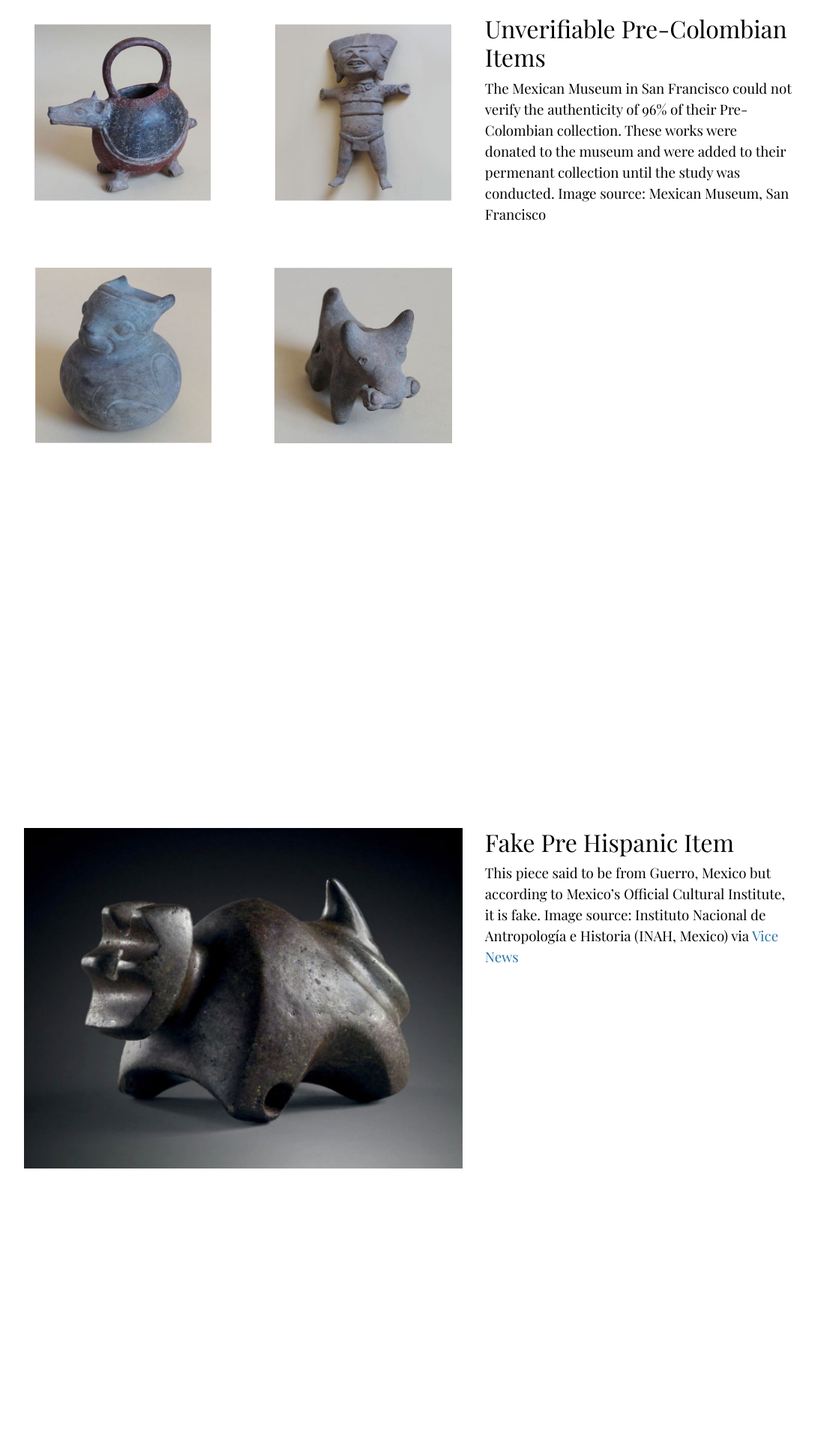
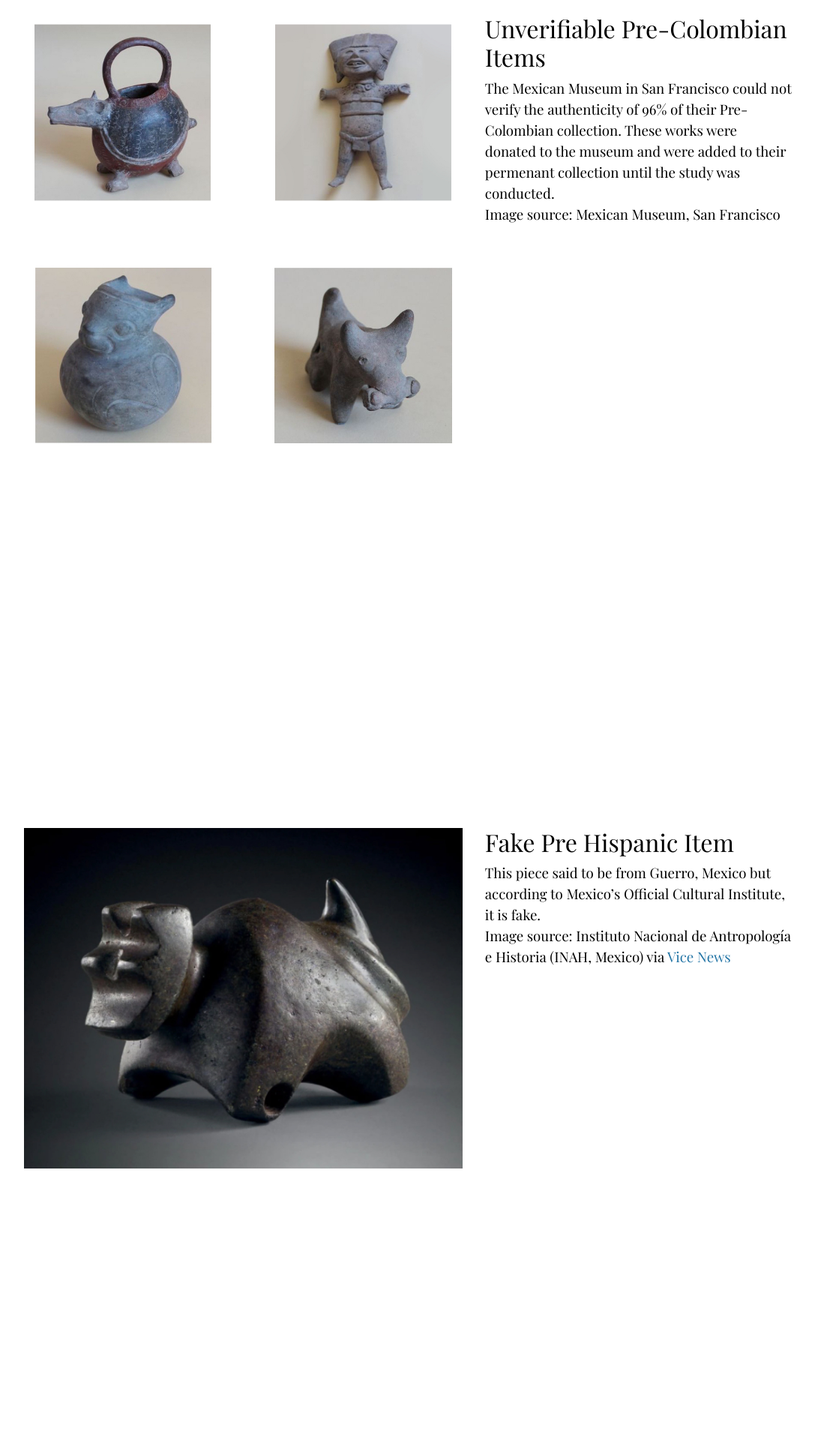
Before and after one commit to camerondurham/camerondurham.github.io, a Jekyll site: the page project/index.html, which Jekyll copies as it is, in a window 1280 px wide. Shown: the part 2941-4861 px from the top of the page at 75% size, without its empty margins (96-1183 px from the left). Built offline with Jekyll 4.4.1, drawn with Linux system fonts in a browser that asks for light colours; some of the changed text lies outside the part shown.

Commit message:
Project update

```diff
--- a/project/index.html
+++ b/project/index.html
@@ -173,6 +173,7 @@
                     96% of their Pre-Colombian collection. These works were donated to the museum
                     and were added to their permenant collection until the study was conducted.
 
+                    <br>
                     Image source: Mexican Museum, San Francisco
                     </p>
                 </div>
@@ -190,6 +191,8 @@
                         <p>
                         This piece said to be from Guerro, Mexico but according
                         to Mexico’s Official Cultural Institute, it is fake.
+
+                        <br>
                         Image source: Instituto Nacional de Antropología e
                         Historia (INAH, Mexico) via
                         <a href="https://www.vice.com/en_us/article/xw3zdz/pre-hispanic-items-up-for-auction-in-france-are-fake-mexico-says"
@@ -215,6 +218,7 @@
 
                         Exhibited in Made In LA at the Hammer Museum.
 
+                        <br>
                         Image source: Catalog print via
                         <a href="https://www.artsy.net/artwork/gala-porras-kim-ancient-southwest-artifact-c-900"
                            target="_blank" >Artsy</a>
@@ -240,6 +244,7 @@
                         47 × 32 × 2 in <br>
                         119.4 × 81.3 × 5.1 cm <br>
 
+                        <br>
                         Image source: Los Angeles Contemporary Exhibitions image via
                         <a href="https://www.artsy.net/artwork/gala-porras-kim-la-mojarra-stella-transfer-slab"
                            target="_blank" >Artsy</a>
@@ -295,6 +304,7 @@
                         <p>
                         A funerary relief from the Palmyra Museum, before it was intentionally defaced by members of ISIS.
 
+                        <br>
                         Image source: Syrian Directorate-General of Antiquities and Museums
                         </p>
                     </div>
--- a/project/style.css
+++ b/project/style.css
@@ -119,3 +119,8 @@ th, table th.text-center
     padding-left: 10%;
     padding-right: 10%;
 }
+
+.caption-7, .caption-8
+{
+    padding-top: 15%;
+}
```
Also changed, not shown: other parts of project/index.html (+13 -1 lines).
